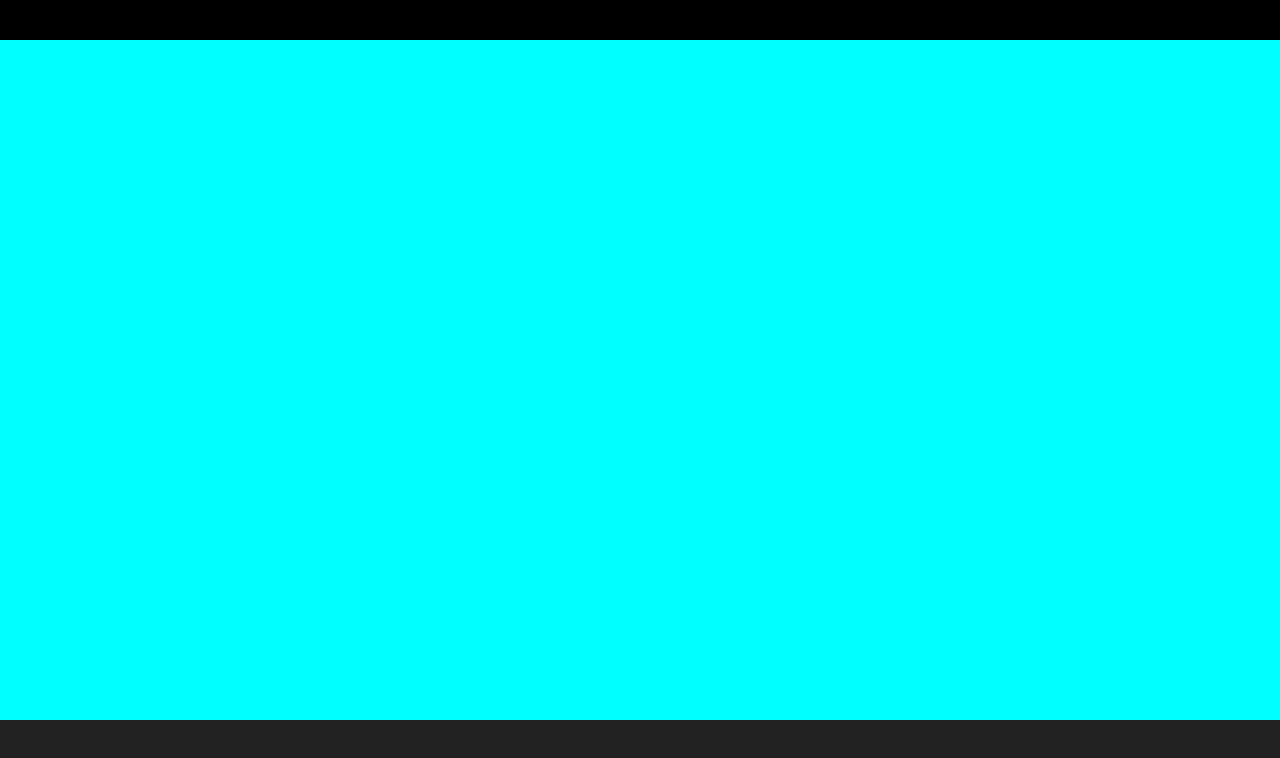
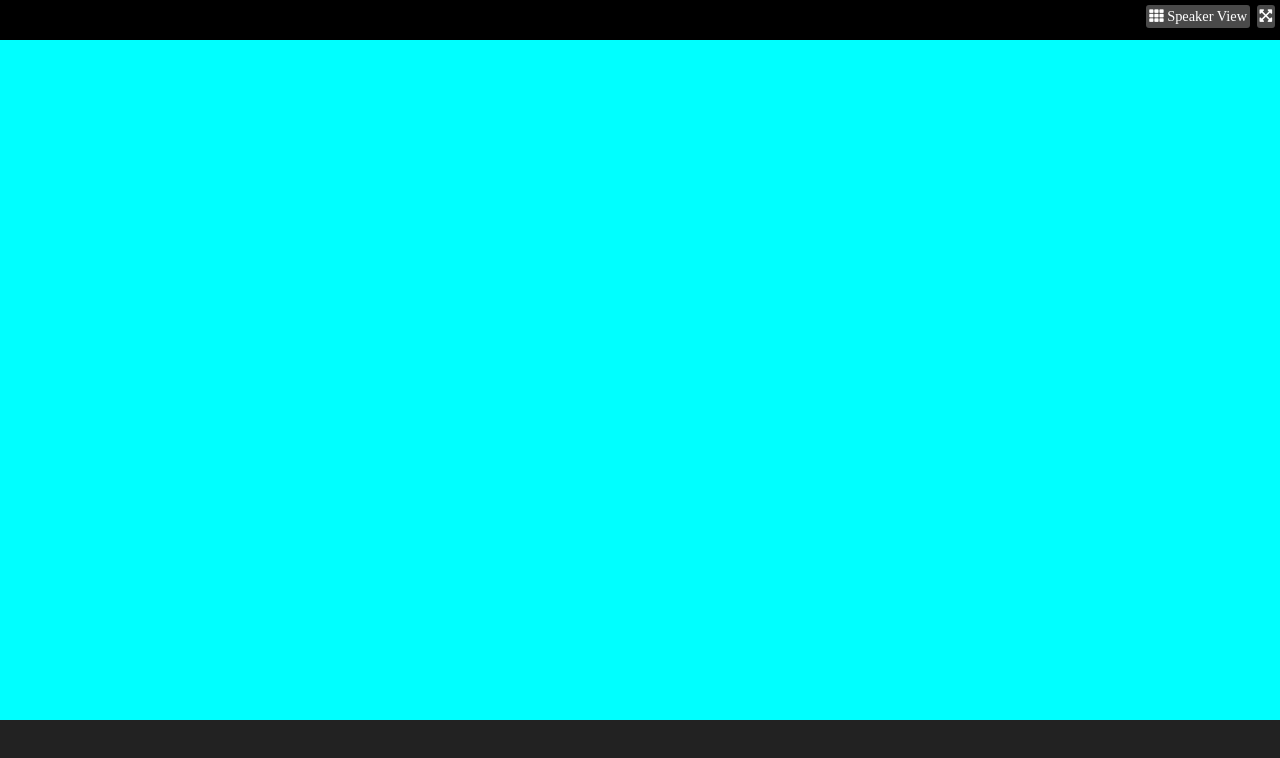
Before and after one commit to francescoP02/html-css-zoom, a plain HTML site: page index.html in a window 1280 px wide. Drawn offline with Linux system fonts and the light colour scheme.

Commit message:
Added header

```diff
--- a/css/style.css
+++ b/css/style.css
@@ -16,6 +16,26 @@ html {
 header {
     height: 40px;
     background-color: #000000;
+    font-size: .9em;
+    position: relative;
+}
+
+header span {
+    color: white;
+    background-color: #4a4a4a;
+    border-radius: 3px;
+    padding: .2em;
+    position: absolute;
+}
+
+.s-view {
+    top: 5px;
+    right: 30px;
+}
+
+.full-screen {
+    top: 5px;
+    right: 5px;
 }
 
 /* MAIN */
--- a/index.html
+++ b/index.html
@@ -4,13 +4,30 @@
     <meta charset="UTF-8">
     <meta http-equiv="X-UA-Compatible" content="IE=edge">
     <meta name="viewport" content="width=device-width, initial-scale=1.0">
+    <title>Zoom</title>
+
+    <!-- FONT -->
+
+    <link
+        rel="stylesheet"
+        href="https://cdnjs.cloudflare.com/ajax/libs/font-awesome/5.15.3/css/all.min.css"
+        integrity="sha512-iBBXm8fW90+nuLcSKlbmrPcLa0OT92xO1BIsZ+ywDWZCvqsWgccV3gFoRBv0z+8dLJgyAHIhR35VZc2oM/gI1w=="
+        crossorigin="anonymous"
+        referrerpolicy="no-referrer"
+    />
+
+    <!-- CSS -->
+
     <link rel="stylesheet" href="css/style.css">
-    <title>Zoom</title>
 </head>
 <body>
 
     <!-- HEADER -->
     <header>
+
+        <span class="s-view"><i class="fas fa-th"></i> Speaker View</span>
+
+        <span class="full-screen"><i class="fas fa-expand-arrows-alt"></i></span>
 
     </header>
     <!-- /HEADER -->
```
